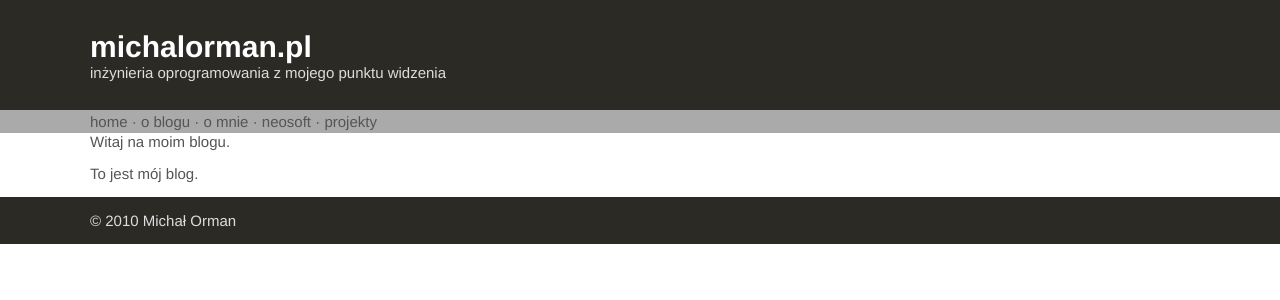
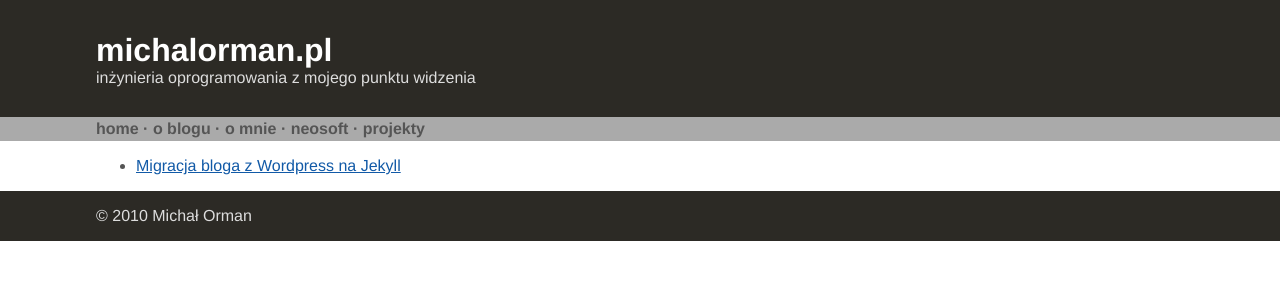
Before and after one commit to michalorman/michalorman-blog-old, a Jekyll site: the page built from index.html, in a window 1280 px wide. Shown: the top 300 px of the page. Built offline with Jekyll 4.4.1, drawn with Linux system fonts in a browser that asks for light colours; Markdown is read by kramdown in place of the engine named in the settings.

Commit message:
Introduced sample post, posts layout and highlighting style.

```diff
--- a/_config.yml
+++ b/_config.yml
@@ -2,7 +2,7 @@ destination: ./_site
 auto:        false
 lsi:         false
 server_port: 4000
-pygments:    false
+pygments:    true
 markdown:    maruku
 permalink:   /blog/:year/:month/:title
 maruku:
--- a/_layouts/default.html
+++ b/_layouts/default.html
@@ -7,7 +7,8 @@
 	<head>
 		<meta http-equiv="Content-type" content="text/html; charset=utf-8"/>
 		<title>Michał Orman - {{ page.title }}</title>
-		<link rel="stylesheet" href="stylesheets/default.css" type="text/css"/>{% if page.description %}
+		<link rel="stylesheet" href="/stylesheets/default.css" type="text/css"/>
+		<link rel="stylesheet" href="/stylesheets/highlight.css" type="text/css"/>{% if page.description %}
 		<meta name="description" content="{{ page.description }}"/>{% endif  %}{% if page.keywords %}
 		<meta name="keywords" content="{{ page.keywords }}"/>{% endif  %}
 	</head>
--- a/index.html
+++ b/index.html
@@ -4,11 +4,4 @@ title: Michał Orman
 description: Michał Orman - Prywatna strona i blog dotyczący technik programowania
 keywords: Michał Michal Orman Blog Java J2EE EE Ruby Rails Inżynieria Oprogramowania Design Patterns Object Oriented Programming Analysis
 ---
-
-
-
-<p>
-  Witaj na moim blogu.
-</p>
-
-<p>To jest mój blog.</p>
+<ul>{% for post in site.posts %}<li><a href="{{ post.url }}">{{ post.title }}</a></li>{% endfor %}</ul>
--- a/stylesheets/default.css
+++ b/stylesheets/default.css
@@ -1,12 +1,26 @@
 body {
-	font: 15px Helvetica, Verdana, sans-serif;
+	font: 16px Helvetica, Verdana, sans-serif;
 	margin: 0;
 	padding: 0;
 	color: #555;
 }
 
+a, a:visited {
+	color: #125AA7;
+}
+
+a:hover {
+	color: #0b9df0;
+}
+
 p {
 	margin-top: 0;
+}
+
+pre {
+	background: #eee;
+	-moz-border-radius: 0.3em;
+	padding: 0.5em 0.7em;
 }
 
 #header {
@@ -29,6 +43,7 @@ p {
 	background: #aaa;
 	padding: 0.2em 6em;
 	color: #555;
+	font-weight: bold;
 }
 
 #navbar a {
@@ -40,11 +55,11 @@ p {
 }
 
 #navbar a:hover {
-	color: #888;
+	color: #777;
 }
 
 #content {
-	padding-left: 6em;
+	padding: 0 6em;
 }
 
 #footer {
--- /dev/null
+++ b/stylesheets/highlight.css
@@ -0,0 +1,7 @@
+.k, .kd, .kt {
+	font-weight: bold;
+}
+
+.s2 {
+	color: blue;
+}
```
Also changed, not shown: _layouts/post.html (added, +8 -0 lines), _posts/2010-01-28-migracja-bloga-na-jekyll.textile (added, +31 -0 lines).
